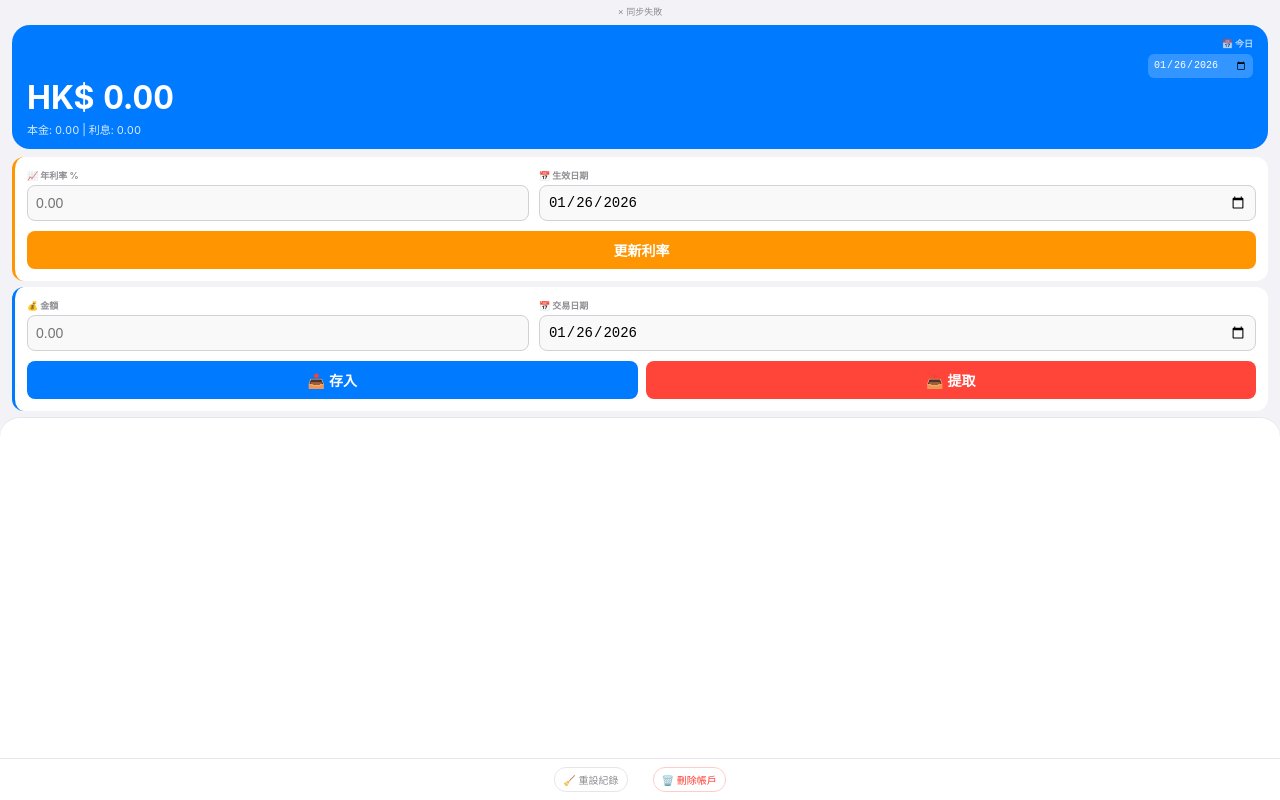
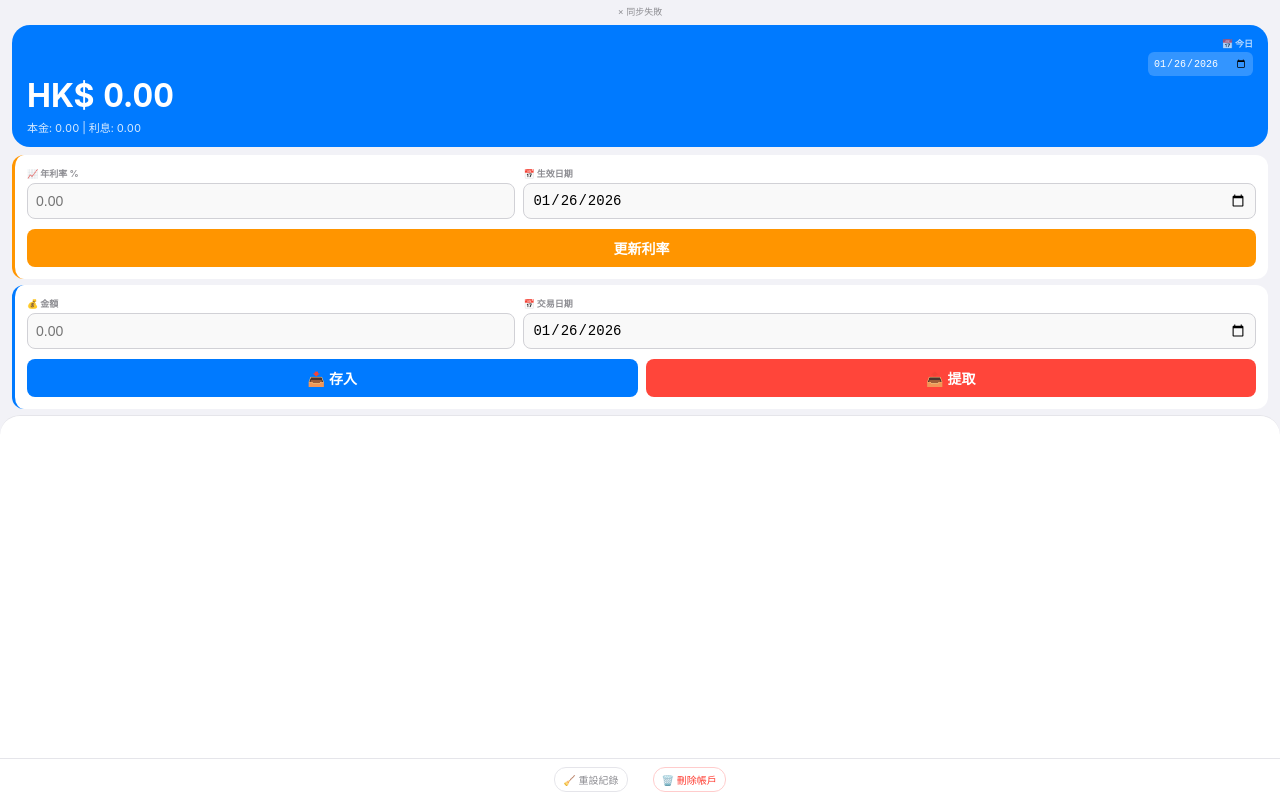
Before and after one commit to ericphone98/my-bank, a plain HTML site: page index.html in a window 1280 px wide. Drawn offline with Linux system fonts and the light colour scheme; no server answers.

Commit message:
Update index.html

```diff
--- a/index.html
+++ b/index.html
@@ -35,17 +35,19 @@
         #rateInputCard { border-left-color: var(--hk-orange); }
         #moneyInputCard { border-left-color: var(--hk-blue); }
 
-        /* 核心修改：改為垂直排列 */
-        .input-row { display: flex; flex-direction: column; gap: 10px; }
-        .fields-container { display: flex; gap: 10px; width: 100%; }
+        /* 修正：確保 row 寬度正確且不會溢出 */
+        .input-row { display: flex; flex-direction: column; gap: 10px; width: 100%; }
+        .fields-container { display: flex; gap: 8px; width: 100%; }
 
-        .field-num { flex: 0.7; min-width: 0; }
-        .field-date { flex: 1; min-width: 0; }
+        /* 比例調整：金額/利率 佔 40%，日期 佔 60% */
+        .field-num { flex: 4; min-width: 0; }
+        .field-date { flex: 6; min-width: 0; }
 
         label { display: block; font-size: 9px; color: #8e8e93; margin-bottom: 3px; font-weight: bold; }
-        input { width: 100%; padding: 0 8px; border: 1px solid #d1d1d6; border-radius: 8px; font-size: 14px; background: #f9f9f9; height: 36px; }
 
-        /* 按鈕移至下一行並填滿 */
+        /* 修正：移除寬度設定衝突，確保盒模型正確 */
+        input { width: 100%; padding: 0 8px; border: 1px solid #d1d1d6; border-radius: 8px; font-size: 14px; background: #f9f9f9; height: 36px; display: block; }
+
         .btn-row, .btn-row-single { display: flex; gap: 8px; width: 100%; }
 
         .btn { flex: 1; border: none; border-radius: 8px; font-weight: bold; color: white; font-size: 14px; height: 38px; cursor: pointer; }
@@ -64,10 +66,7 @@
         .log-type-label { font-size: 12px; font-weight: 500; line-height: 1.4; margin-top: 1px; }
         .log-rate-text { color: var(--hk-orange); font-weight: 600; }
 
-        .log-amt {
-            font-variant-numeric: tabular-nums; font-weight: 600; font-size: 13px; text-align: right;
-            min-width: 90px; margin-left: 10px; display: flex; align-items: center; justify-content: flex-end;
-        }
+        .log-amt { font-variant-numeric: tabular-nums; font-weight: 600; font-size: 13px; text-align: right; min-width: 90px; margin-left: 10px; display: flex; align-items: center; justify-content: flex-end; }
 
         .action-group { display: flex; align-items: center; gap: 12px; flex: 0 0 70px; justify-content: flex-end; margin-left: 8px; }
         .icon-svg { width: 16px; height: 16px; fill: #b0b0b7; cursor: pointer; }
@@ -156,7 +155,6 @@
     </div>
 
 <script>
-    // JS 部分邏輯保持不變，僅確保 UI 切換正常
     const SCRIPT_URL = 'https://script.google.com/macros/s/AKfycbwjWG0VNOh5X-XigkCtX24GiaDxIvm9EgNVY8iQwg36mAr2TUVtArqq9pFSIReP3MQv/exec';
     let db = { current: "預設帳戶", accounts: { "預設帳戶": [] } };
     let pendingEditId = null;
```
